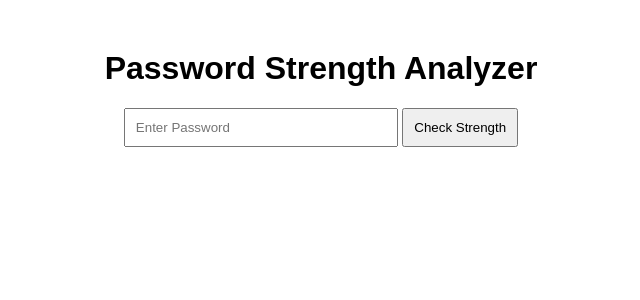
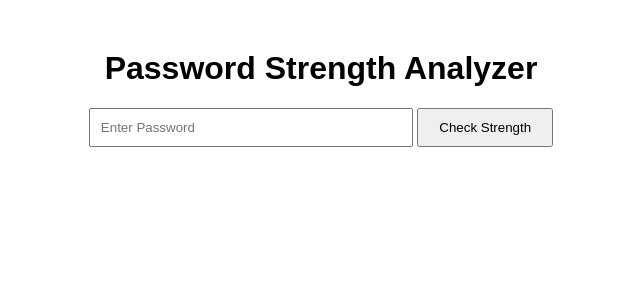
Before and after one commit to Kajaljoshi096/Thiranex-Internship, a Flask app: page / in a window 1280 px wide. Shown: the top 300 px of the page, without its empty margins (319-959 px from the left). Run offline with Flask 3, Linux system fonts and the light colour scheme.

Commit message:
style.css

```diff
--- a/Password-Strength-Analyzer/static/style.css
+++ b/Password-Strength-Analyzer/static/style.css
@@ -1,14 +1,16 @@
 body {
     font-family: Arial, sans-serif;
+    max-width: 800px;
+    margin: 50px auto;
     text-align: center;
-    margin-top: 50px;
 }
 
 input {
     padding: 10px;
-    width: 250px;
+    width: 300px;
 }
 
 button {
-    padding: 10px;
+    padding: 10px 20px;
+    cursor: pointer;
 }
```
